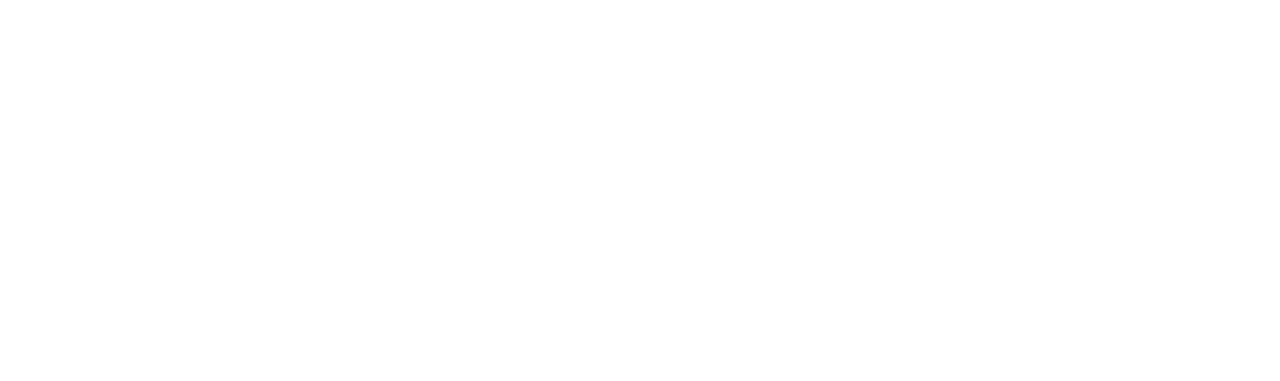
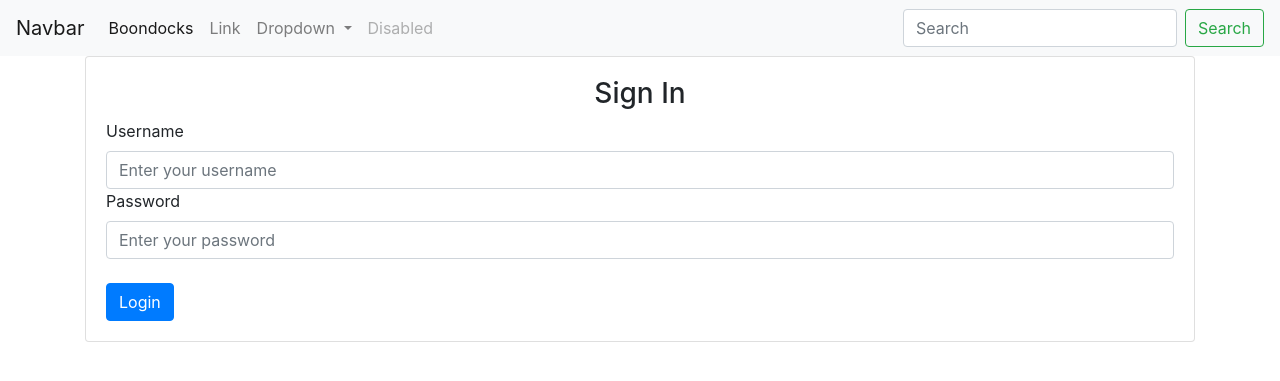
Before and after one commit to rose-okoth/django-four, a Django app: page /accounts/login/ in a window 1280 px wide. Before the commit the part shown is empty. Shown: the top 381 px of the page. Run offline with Django 3.2, Linux system fonts and the light colour scheme; some libraries are stand-ins or nearby versions.

Commit message:
added login html file

```diff
--- a/accounts/templates/login.html
+++ b/accounts/templates/login.html
@@ -0,0 +1,26 @@
+{% extends 'base.html' %}
+
+{% block content %}
+
+<div class="container">
+    <div class="card">
+        <div class="card-body">
+            <h3 class="text-center">Sign In</h3>
+            <form action="{% url 'main:signin' %}" method="POST">
+                {% csrf_token %}
+
+                <label for="username">Username</label>
+                <input type="username" placeholder="Enter your username" class="form-control" name="username">
+
+                <label for="password">Password</label>
+                <input type="password" placeholder = "Enter your password" class="form-control" name="password">
+                <br>
+
+
+                <input type="submit" value = "Login" class="btn btn-primary">
+            </form>
+        </div>
+    </div>
+</div>
+
+{% endblock %}
--- a/accounts/templates/signup.html
+++ b/accounts/templates/signup.html
@@ -10,7 +10,7 @@
             <h3 class="text-center">Sign Up </h3>
             <form action="" method="POST">
                 {% csrf_token %}
-                {{ form | crispy }}
+                {{ form.as_p }}
                 <input type="submit" value="Register" class="btn btn-primary"/>
             </form>
         </div>
```
